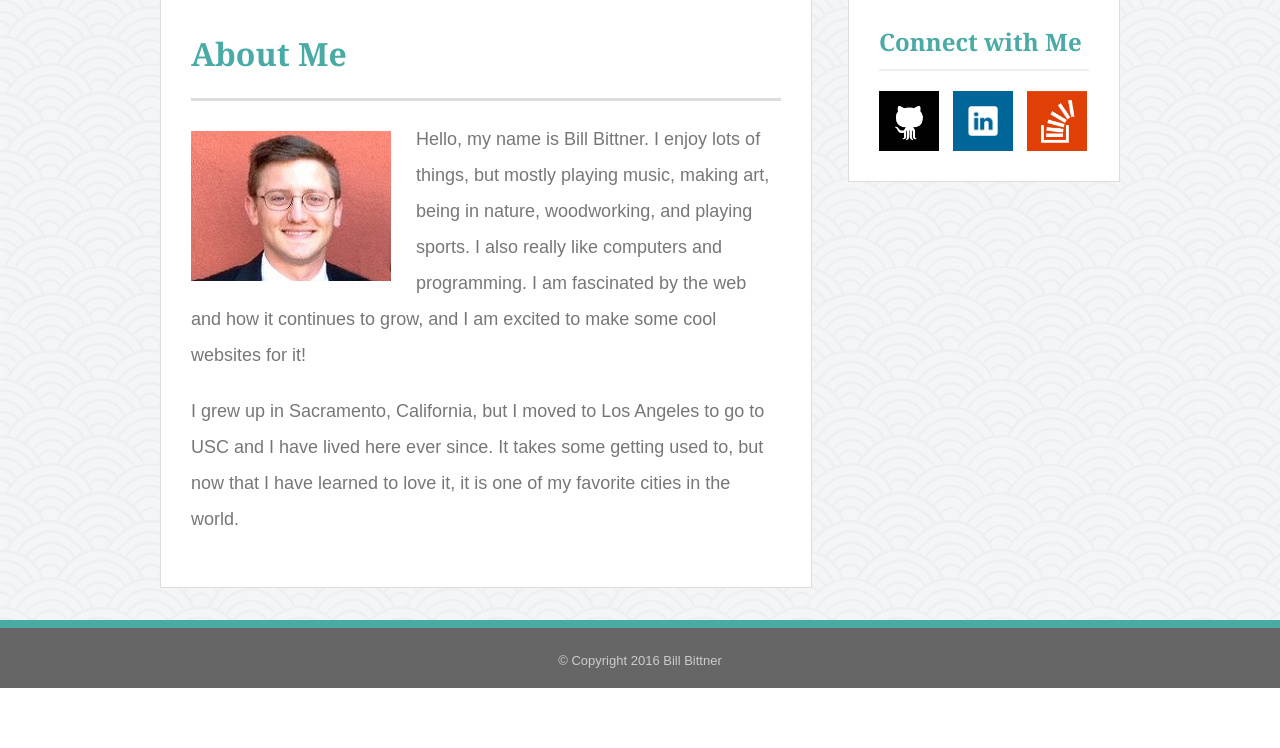
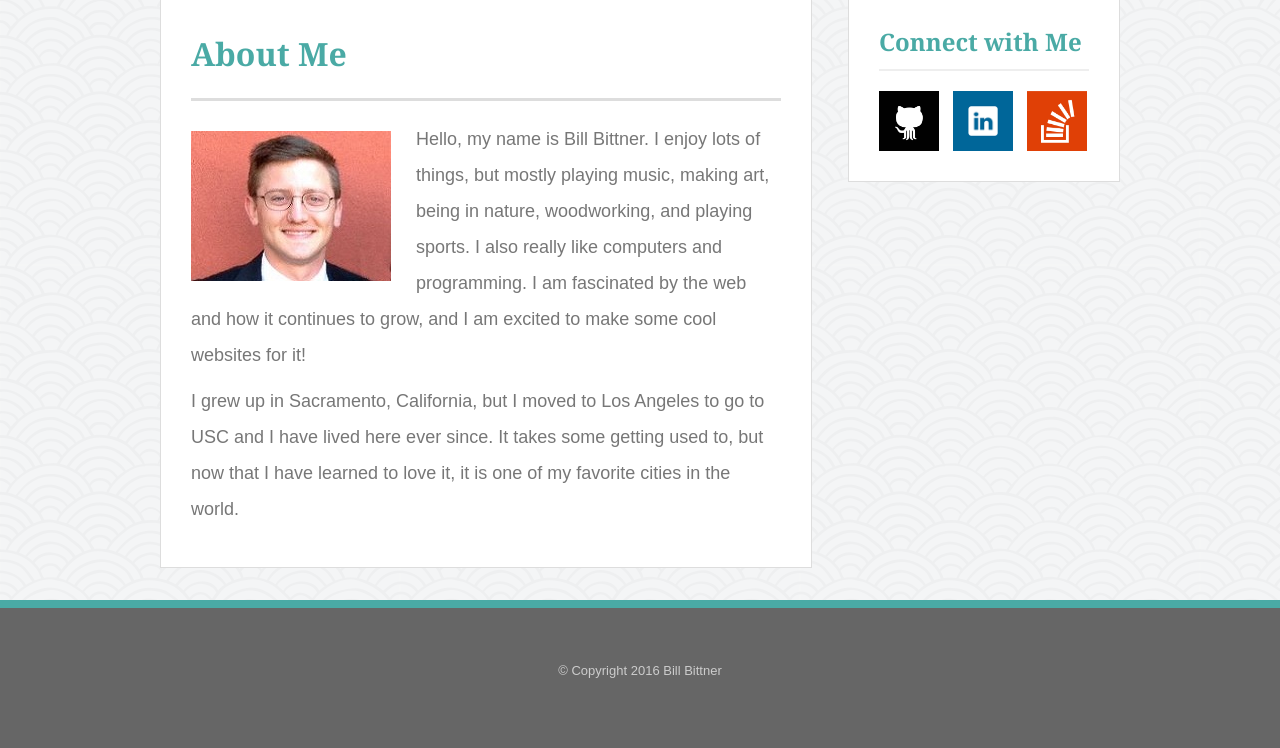
Before and after one commit to billbitt/Basic-Portfolio, a PHP site: page /index.php in a window 1280 px wide. Shown: the part 135-883 px from the top of the page. Before the commit the page ends 823 px from the top, so only its background shows below. Run offline with PHP 8.4, Linux system fonts and the light colour scheme.

Commit message:
fixed footer

```diff
--- a/assets/css/style.css
+++ b/assets/css/style.css
@@ -70,6 +70,7 @@ footer {
 	border-top: #4aaaa5 solid 8px;
 	text-align: center;
 	font-size: small;
+	padding: 40px 0px 40px;
 }
 
 /*about page items */
@@ -206,7 +207,7 @@ h3 {
 
 p {
 	line-height: 2;
-	margin: 20px 0px 20px 0px;
+	margin: 10px 0px 10px 0px;
 }
 
 /*link styles*/
```
